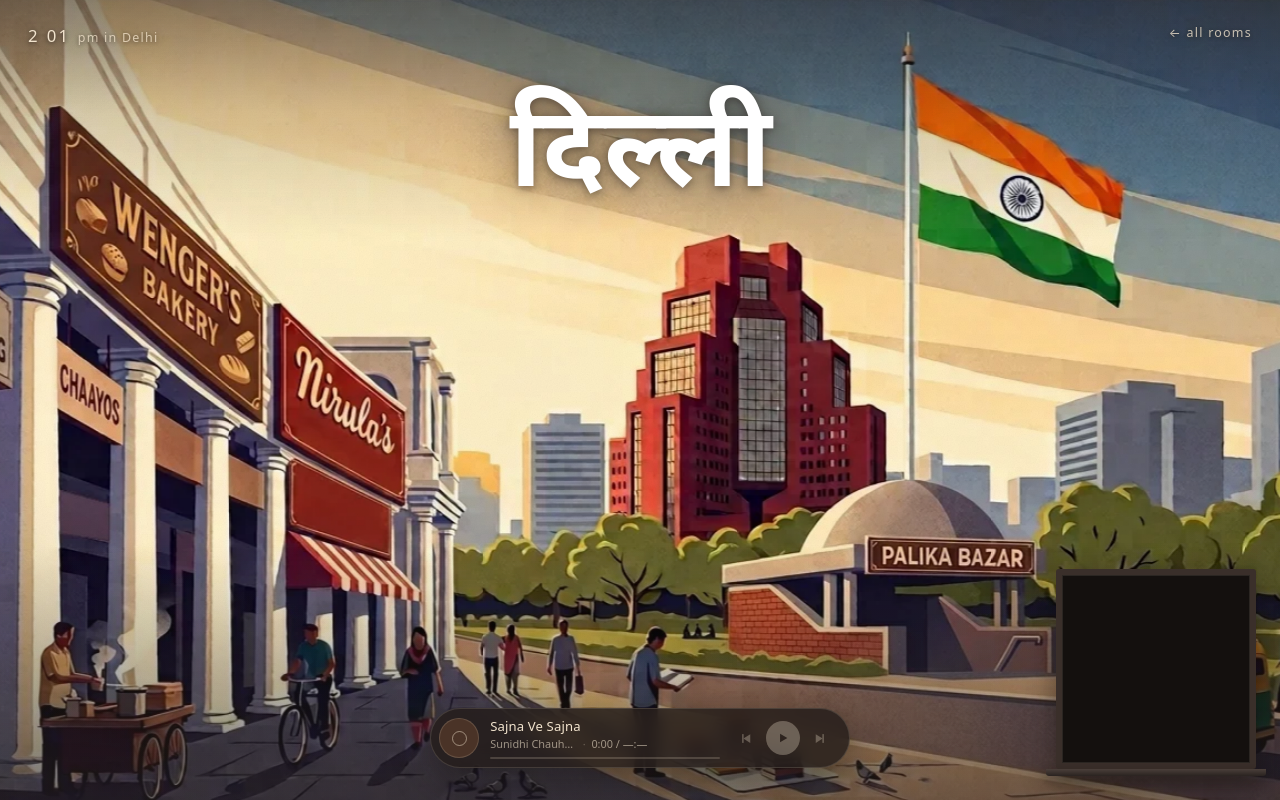
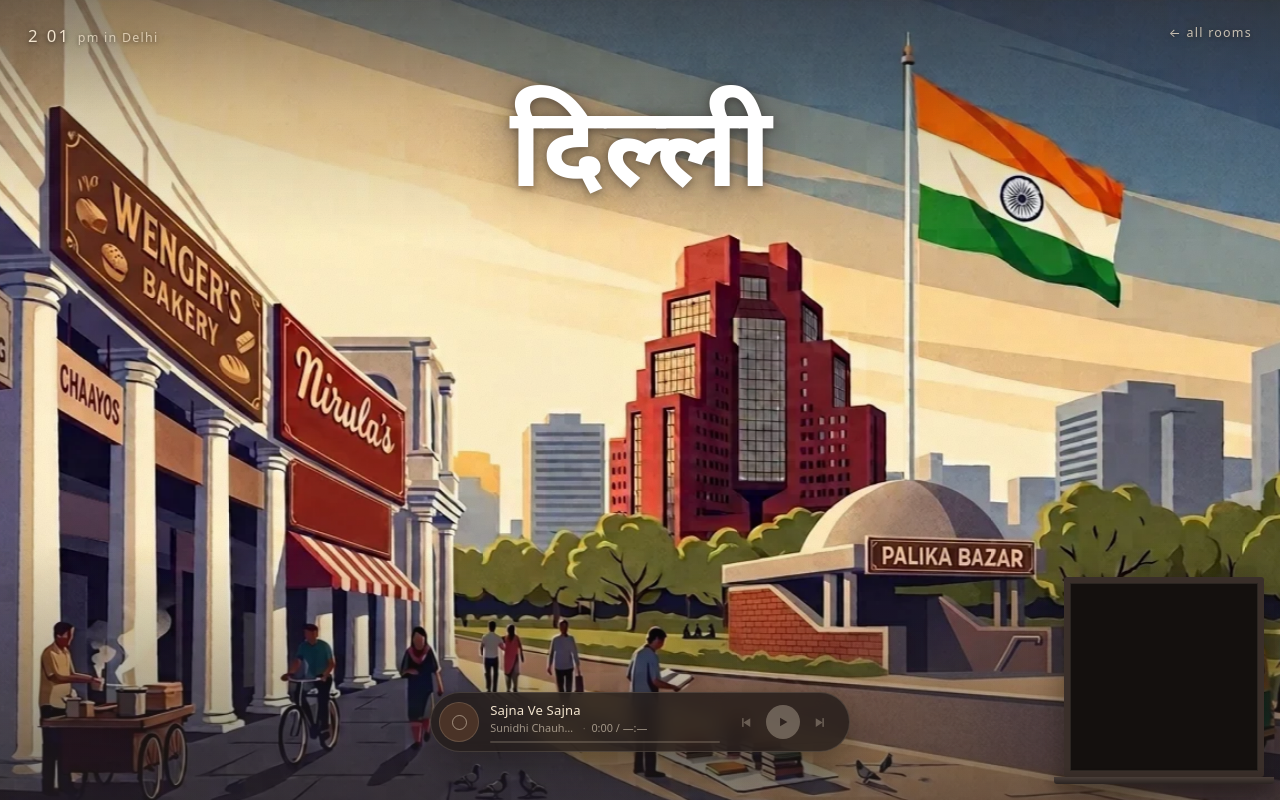
Before and after one commit to swamiguru/Adda, a Next.js app: page /dilli in a window 1280 px wide. Built offline with nearby package versions, Linux system fonts and the light colour scheme; no server answers.

Commit message:
Lift the pill off the bottom edge, tuck the YT frame into the corner

```diff
--- a/app/globals.css
+++ b/app/globals.css
@@ -214,7 +214,9 @@
   position: fixed;
   left: 0;
   right: 0;
-  bottom: clamp(1rem, 4vh, 2.5rem);
+  /* Lifted off the bottom edge. At the old value the pill looked like it
+     was falling out of the frame rather than sitting in it. */
+  bottom: clamp(1.5rem, 6vh, 3.5rem);
   margin-inline: auto;
   z-index: 3;
   width: var(--dock-w);
@@ -406,10 +408,13 @@
 
 /* Kept at the ToS-required 200x200 and genuinely visible, but dressed as
    a screen sitting on a shelf so it reads as part of the shopfront. */
+/* Tucked tighter into the corner. It has to stay 200x200 and unobscured,
+   so the only lever is position - the further into the corner it sits,
+   the less it competes with the scene. */
 .yt-frame {
   position: fixed;
-  right: 1.5rem;
-  bottom: 1.5rem;
+  right: 1rem;
+  bottom: 1rem;
   width: 200px;
 }
 
```
